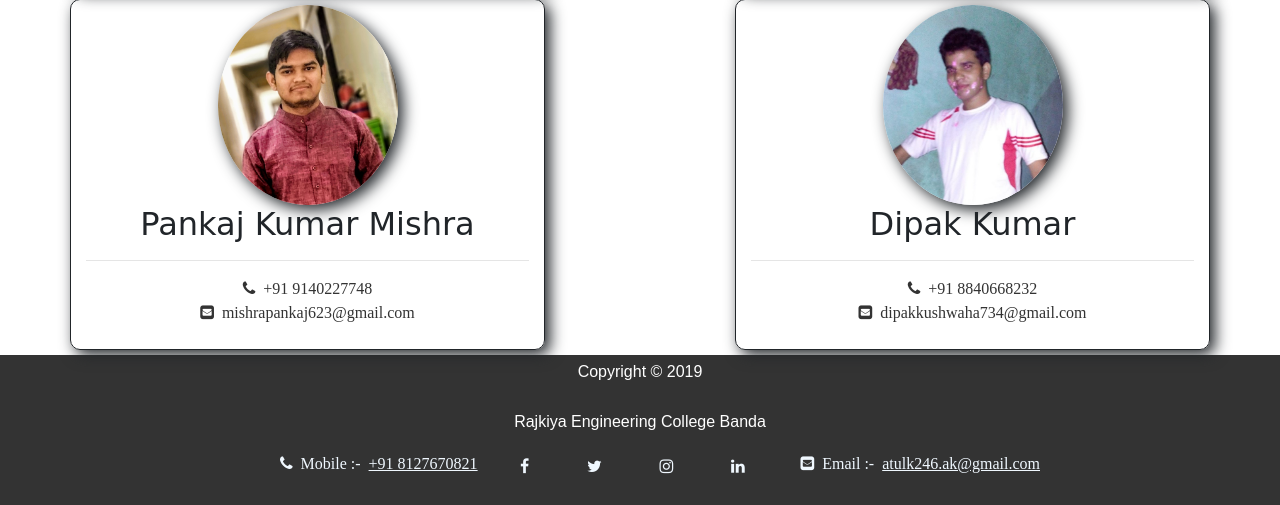
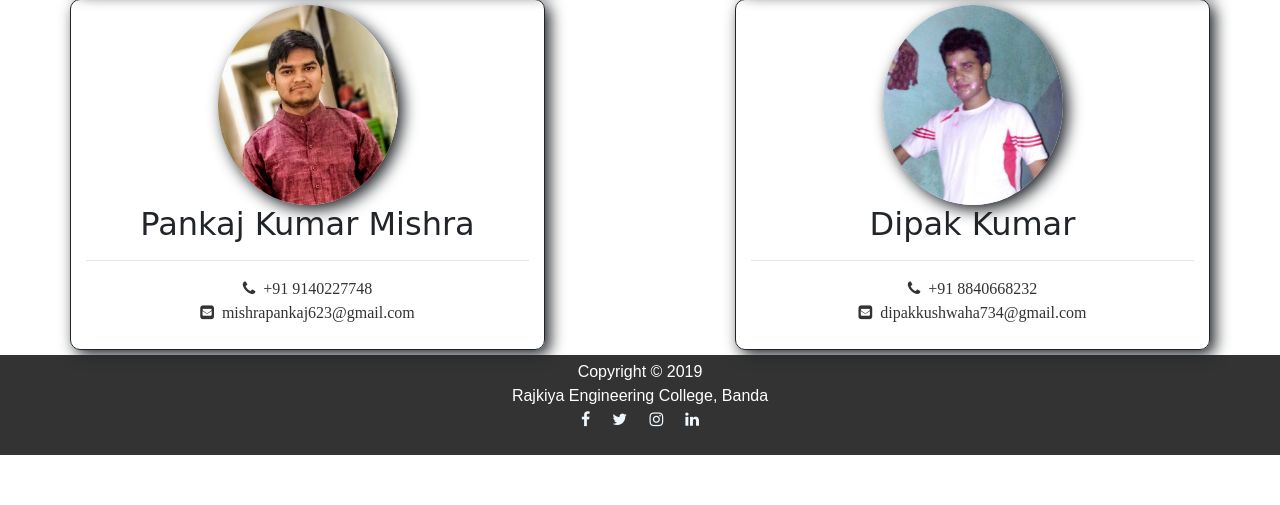
Before and after one commit to Web-Sniper/Agriculture-Yield-Forecasting, a Django app: page /contact/ in a window 1280 px wide. Shown: the part 467-972 px from the top of the page. After the commit the page ends 922 px from the top, so only its background shows below. Run offline with Django 3.2, Linux system fonts and the light colour scheme; some libraries are stand-ins or nearby versions.

Commit message:
contact3

```diff
--- a/AgriYieldPredict/AgriYieldPredict/settings.py
+++ b/AgriYieldPredict/AgriYieldPredict/settings.py
@@ -25,7 +25,7 @@ SECRET_KEY = '699c8^sbxiz&gv*6ksdffp+fr+x6vc7yo385#(vdy7v%dd1p&6'
 # SECURITY WARNING: don't run with debug turned on in production!
 DEBUG = True
 
-ALLOWED_HOSTS = []
+ALLOWED_HOSTS = ["*"]
 
 
 # Application definition
--- a/AgriYieldPredict/static/css/base.css
+++ b/AgriYieldPredict/static/css/base.css
@@ -45,7 +45,7 @@ body {
 
 .footer {
     margin-top: 50px;
-    height: 150px;
+    height: 100px;
     background-color: #333333;
     color: white;
 }
--- a/AgriYieldPredict/templates/contact.html
+++ b/AgriYieldPredict/templates/contact.html
@@ -4,6 +4,7 @@
 <head>
     <meta charset="UTF-8">
     <title>Contact</title>
+    <meta name="viewport" content="width=device-width,initial-scale=1">
     <link rel="shortcut icon" href="{% static "images/logo3.png" %}" type="image/png">
     <link rel="stylesheet" href="https://stackpath.bootstrapcdn.com/bootstrap/4.1.3/css/bootstrap.min.css"
           integrity="sha384-MCw98/SFnGE8fJT3GXwEOngsV7Zt27NXFoaoApmYm81iuXoPkFOJwJ8ERdknLPMO" crossorigin="anonymous">
@@ -40,6 +41,13 @@
         .rounded-circle{
             margin-top: 5px;
             box-shadow: 5px 5px 15px;
+        }
+        .c{
+            transition: transform 2s;
+        }
+        .c:hover{
+            text-decoration: none;
+            transform: rotate(360deg);
         }
     </style>
 
@@ -95,18 +103,15 @@
 </div>
 
 
-<div class="footer" style="margin-top: 5px;">
-    <p class="text-center">Copyright &copy 2019</p>
-    <p class="text-center">Rajkiya Engineering College Banda</p>
-    <i class="fa fa-envelope-square" style="float: right;margin-right: 240px;">&nbsp;&nbsp;Email :-&nbsp;&nbsp;<u>atulk246.ak@gmail.com</u></i>
-    <i class="fa fa-phone" style="float: left;margin-left: 280px;">&nbsp;&nbsp;Mobile :-&nbsp;&nbsp;<u>+91
-        8127670821</u></i>
-    <center>
-        <a class="fa fa-facebook" href="#"></a>&nbsp;&nbsp;&nbsp;&nbsp;&nbsp;&nbsp;&nbsp;&nbsp;&nbsp;&nbsp;&nbsp;&nbsp;
-        <a class="fa fa-twitter" href="#"></a>&nbsp;&nbsp;&nbsp;&nbsp;&nbsp;&nbsp;&nbsp;&nbsp;&nbsp;&nbsp;&nbsp;&nbsp;
-        <a class="fa fa-instagram" href="#"></a>&nbsp;&nbsp;&nbsp;&nbsp;&nbsp;&nbsp;&nbsp;&nbsp;&nbsp;&nbsp;&nbsp;&nbsp;
-        <a class="fa fa-linkedin" href="#"></a>&nbsp;&nbsp;&nbsp;
-    </center>
+<div class="footer" style="margin-top: 5px;height: 100px;">
+       <p class="text-center" >Copyright &copy 2019 <br>Rajkiya Engineering College, Banda<br>
+
+        <a class="c fa fa-facebook" href="#"></a>&nbsp;&nbsp;&nbsp;&nbsp;
+        <a class="c fa fa-twitter" href="#"></a>&nbsp;&nbsp;&nbsp;&nbsp;
+        <a class="c fa fa-instagram" href="#"></a>&nbsp;&nbsp;&nbsp;&nbsp;
+        <a class="c fa fa-linkedin" href="#"></a>
+
+    </p>
 </div>
 </body>
 </html>
```
Also changed, not shown: AgriYieldPredict/templates/index.html (+19 -16 lines), AgriYieldPredict/templates/prediction.html (+17 -11 lines).
